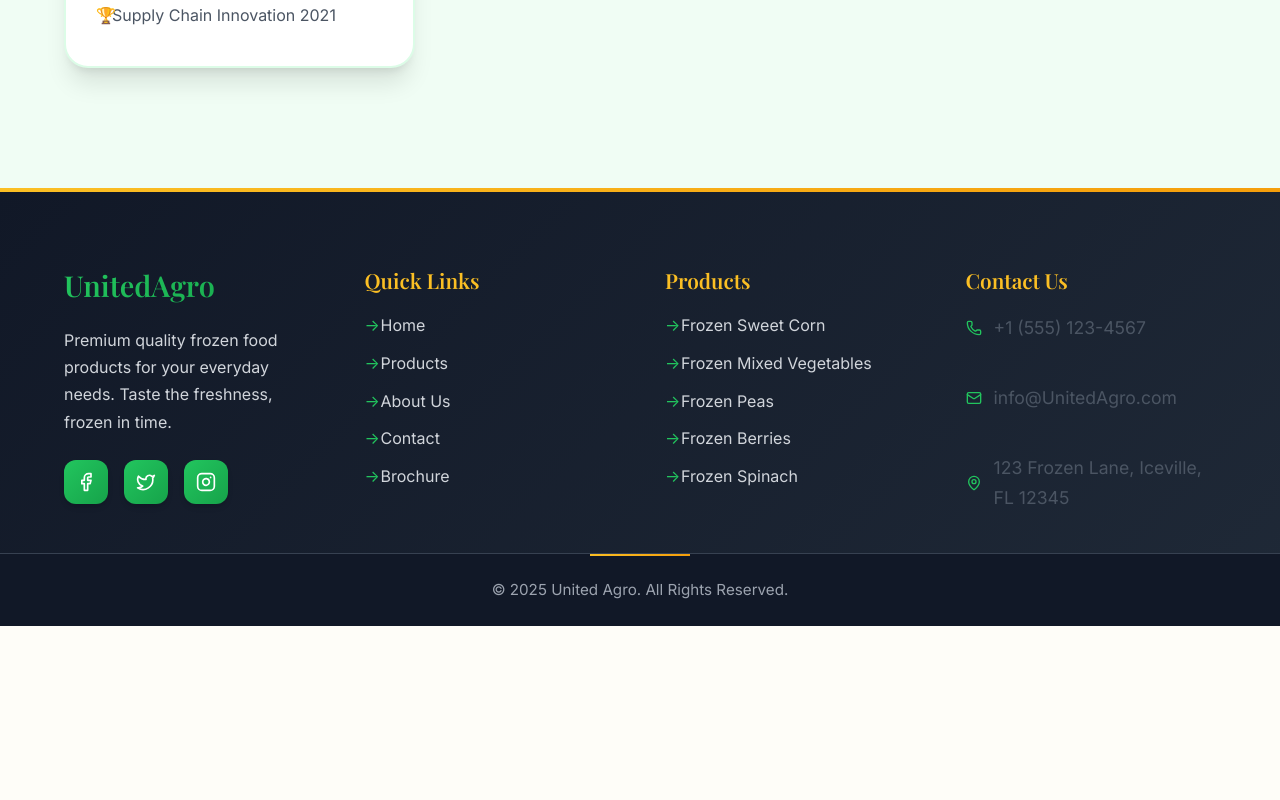
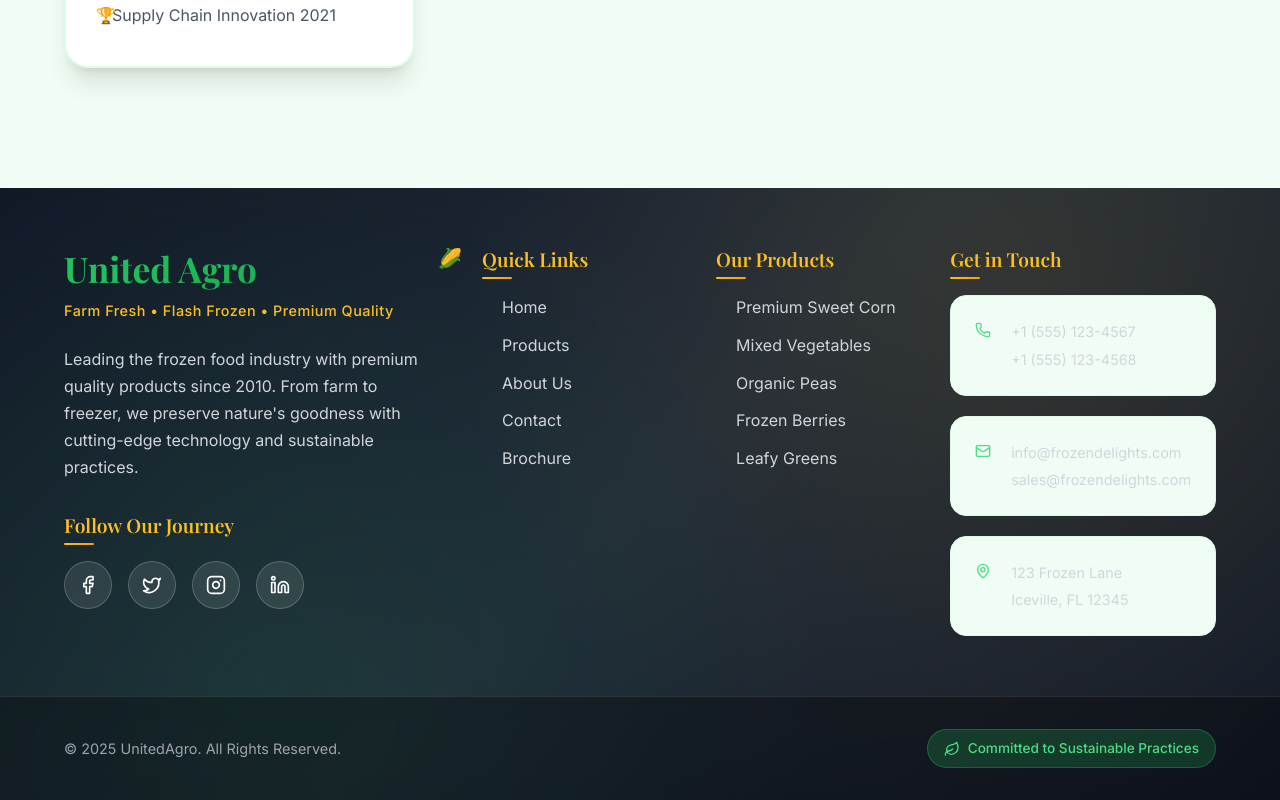
Before and after one commit to RugvedGadakh/United-Agro, a React (Create React App) app: page /about in a window 1280 px wide. Shown: the part 5370-6170 px from the top of the page. Before the commit the page ends 5996 px from the top, so only its background shows below. Built offline with nearby package versions, Linux system fonts and the light colour scheme.

Commit message:
footer modified

```diff
--- a/src/components/Footer.css
+++ b/src/components/Footer.css
@@ -1,7 +1,6 @@
 .footer {
-  background: linear-gradient(135deg, var(--gray-900) 0%, var(--gray-800) 100%);
+  background: linear-gradient(135deg, var(--gray-900) 0%, var(--gray-800) 50%, var(--gray-900) 100%);
   color: var(--white);
-  padding-top: 80px;
   position: relative;
   overflow: hidden;
 }
@@ -12,51 +11,78 @@
   top: 0;
   left: 0;
   right: 0;
-  height: 4px;
-  background: var(--gradient-golden);
+  bottom: 0;
+  background-image: radial-gradient(circle at 20% 80%, rgba(34, 197, 94, 0.1) 0%, transparent 50%),
+    radial-gradient(circle at 80% 20%, rgba(251, 191, 36, 0.1) 0%, transparent 50%);
+  pointer-events: none;
+}
+
+/* Main Footer */
+.footer-main {
+  padding: 60px 0 0;
+  position: relative;
+  z-index: 1;
 }
 
 .footer-container {
   display: grid;
-  grid-template-columns: repeat(auto-fit, minmax(250px, 1fr));
+  grid-template-columns: 2fr 1fr 1fr 1fr;
   gap: 50px;
-  padding-bottom: 50px;
-  position: relative;
-  z-index: 1;
+  align-items: start;
 }
 
-.footer-section h3 {
+.footer-section {
+  display: flex;
+  flex-direction: column;
+}
+
+/* Company Section */
+.company-section {
+  max-width: 400px;
+}
+
+.footer-logo h3 {
   font-family: "Playfair Display", serif;
-  font-size: 1.8rem;
-  margin-bottom: 24px;
+  font-size: 2.2rem;
+  font-weight: 700;
   background: var(--gradient-primary);
   -webkit-background-clip: text;
   -webkit-text-fill-color: transparent;
   background-clip: text;
+  margin-bottom: 8px;
   position: relative;
 }
 
-.footer-section h3::after {
+.footer-logo h3::after {
   content: "🌽";
   position: absolute;
   top: -2px;
-  right: -25px;
+  right: -30px;
   font-size: 1.2rem;
-  animation: pulse 2s infinite;
+  filter: none;
+  -webkit-text-fill-color: initial;
 }
 
-.footer-section h4 {
-  font-size: 1.3rem;
-  margin-bottom: 20px;
+.logo-tagline {
+  font-size: 0.9rem;
   color: var(--golden-yellow);
-  font-weight: 600;
+  font-weight: 500;
+  margin-bottom: 24px;
+  letter-spacing: 0.5px;
 }
 
-.footer-section p {
-  margin-bottom: 24px;
+.company-description {
   color: var(--gray-300);
   line-height: 1.7;
+  margin-bottom: 32px;
   font-size: 1rem;
+}
+
+.social-section h4 {
+  color: var(--golden-yellow);
+  font-size: 1rem;
+  margin-bottom: 16px;
+  font-weight: 600;
 }
 
 .social-icons {
@@ -68,96 +94,211 @@
   display: flex;
   align-items: center;
   justify-content: center;
-  width: 44px;
-  height: 44px;
-  background: var(--gradient-primary);
-  border-radius: 12px;
+  width: 48px;
+  height: 48px;
+  background: rgba(255, 255, 255, 0.1);
+  border-radius: 50%;
   color: var(--white);
   transition: all 0.3s cubic-bezier(0.4, 0, 0.2, 1);
-  box-shadow: var(--shadow-md);
+  backdrop-filter: blur(10px);
+  border: 1px solid rgba(255, 255, 255, 0.2);
 }
 
 .social-icons a:hover {
-  background: var(--gradient-golden);
-  transform: translateY(-3px);
-  box-shadow: var(--shadow-lg);
+  background: var(--gradient-primary);
+  transform: translateY(-4px);
+  box-shadow: 0 8px 25px rgba(34, 197, 94, 0.4);
+  border-color: var(--primary-green);
 }
 
-.footer-section ul {
-  list-style: none;
+/* Footer Sections */
+.footer-section h4 {
+  font-size: 1.2rem;
+  margin-bottom: 24px;
+  color: var(--golden-yellow);
+  font-weight: 600;
+  position: relative;
 }
 
-.footer-section ul li {
+.footer-section h4::after {
+  content: "";
+  position: absolute;
+  bottom: -8px;
+  left: 0;
+  width: 30px;
+  height: 2px;
+  background: var(--gradient-golden);
+  border-radius: 1px;
+}
+
+.footer-links {
+  list-style: none;
+  padding: 0;
+  margin: 0;
+}
+
+.footer-links li {
   margin-bottom: 12px;
 }
 
-.footer-section ul li a {
+.footer-links a {
   color: var(--gray-300);
   text-decoration: none;
   transition: all 0.3s ease;
   font-weight: 400;
   position: relative;
-  padding-left: 16px;
+  padding-left: 20px;
+  display: block;
 }
 
-.footer-section ul li a::before {
+.footer-links a::before {
   content: "→";
   position: absolute;
   left: 0;
   color: var(--primary-green);
-  transition: transform 0.3s ease;
+  transition: all 0.3s ease;
+  opacity: 0;
+  transform: translateX(-10px);
 }
 
-.footer-section ul li a:hover {
+.footer-links a:hover {
   color: var(--golden-yellow);
-  transform: translateX(4px);
+  transform: translateX(8px);
 }
 
-.footer-section ul li a:hover::before {
-  transform: translateX(4px);
+.footer-links a:hover::before {
+  opacity: 1;
+  transform: translateX(0);
 }
 
-.contact-info p {
+/* Contact Section */
+.contact-section {
+  /* Remove all the glassmorphism styling */
+}
+
+.contact-info {
+  display: flex;
+  flex-direction: column;
+  gap: 20px;
+}
+
+.contact-item {
+  display: flex;
+  gap: 12px;
+  align-items: flex-start;
+}
+
+.contact-item svg {
+  color: var(--primary-green-light);
+  flex-shrink: 0;
+  margin-top: 2px;
+}
+
+.contact-item div {
+  display: flex;
+  flex-direction: column;
+  gap: 4px;
+}
+
+.contact-item a,
+.contact-item span {
+  color: var(--gray-300);
+  text-decoration: none;
+  font-size: 0.9rem;
+  transition: color 0.3s ease;
+}
+
+.contact-item a:hover {
+  color: var(--primary-green-light);
+}
+
+/* Footer Bottom */
+.footer-bottom {
+  background: rgba(0, 0, 0, 0.3);
+  border-top: 1px solid rgba(255, 255, 255, 0.1);
+  padding: 32px 0;
+  margin-top: 60px;
+  backdrop-filter: blur(10px);
+}
+
+.footer-bottom-content {
+  display: flex;
+  justify-content: space-between;
+  align-items: center;
+  flex-wrap: wrap;
+  gap: 20px;
+}
+
+.footer-bottom-left {
+  display: flex;
+  flex-direction: column;
+  gap: 12px;
+}
+
+.footer-bottom-left p {
+  color: var(--gray-400);
+  font-size: 0.9rem;
+  margin: 0;
+}
+
+.footer-bottom-links {
+  display: flex;
+  gap: 24px;
+  flex-wrap: wrap;
+}
+
+.footer-bottom-links a {
+  color: var(--gray-400);
+  text-decoration: none;
+  font-size: 0.85rem;
+  transition: color 0.3s ease;
+}
+
+.footer-bottom-links a:hover {
+  color: var(--primary-green-light);
+}
+
+.footer-bottom-right {
   display: flex;
   align-items: center;
-  gap: 12px;
-  margin-bottom: 16px;
-  color: var(--gray-300);
-  font-weight: 400;
 }
 
-.contact-info svg {
-  color: var(--primary-green);
-  flex-shrink: 0;
+.sustainability-badge {
+  display: flex;
+  align-items: center;
+  gap: 8px;
+  background: rgba(34, 197, 94, 0.2);
+  color: var(--primary-green-light);
+  padding: 8px 16px;
+  border-radius: 20px;
+  font-size: 0.85rem;
+  font-weight: 500;
+  border: 1px solid rgba(34, 197, 94, 0.3);
 }
 
-.footer-bottom {
-  background: var(--gray-900);
-  border-top: 1px solid var(--gray-700);
-  padding: 24px 0;
-  text-align: center;
-  position: relative;
+/* Responsive Design */
+@media (max-width: 1200px) {
+  .footer-container {
+    grid-template-columns: 2fr 1fr 1fr 1.5fr;
+    gap: 40px;
+  }
 }
 
-.footer-bottom::before {
-  content: "";
-  position: absolute;
-  top: 0;
-  left: 50%;
-  transform: translateX(-50%);
-  width: 100px;
-  height: 2px;
-  background: var(--gradient-golden);
-}
+@media (max-width: 1024px) {
+  .footer-container {
+    grid-template-columns: 1fr 1fr;
+    gap: 40px;
+  }
 
-.footer-bottom p {
-  color: var(--gray-400);
-  font-size: 0.95rem;
+  .company-section {
+    grid-column: span 2;
+    max-width: none;
+  }
 }
 
 @media (max-width: 768px) {
-  .footer {
-    padding-top: 60px;
+  .footer-main {
+    padding: 60px 0 0;
   }
 
   .footer-container {
@@ -165,11 +306,71 @@
     gap: 40px;
   }
 
-  .footer-section h3 {
-    font-size: 1.6rem;
+  .company-section {
+    grid-column: span 1;
+  }
+
+  .contact-section {
+    padding: 24px;
+  }
+
+  .footer-bottom-content {
+    flex-direction: column;
+    text-align: center;
+    gap: 16px;
+  }
+
+  .footer-bottom-links {
+    justify-content: center;
   }
 
   .social-icons {
     justify-content: center;
   }
 }
+
+@media (max-width: 480px) {
+  .footer-logo h3 {
+    font-size: 1.8rem;
+  }
+
+  .footer-main {
+    padding: 40px 0 0;
+  }
+
+  .contact-item {
+    flex-direction: column;
+    align-items: center;
+    text-align: center;
+  }
+
+  .cert-badges {
+    justify-content: center;
+  }
+
+  .footer-bottom-links {
+    flex-direction: column;
+    gap: 12px;
+  }
+}
+
+/* Accessibility */
+@media (prefers-reduced-motion: reduce) {
+  .social-icons a,
+  .footer-links a,
+  .newsletter-btn {
+    transition: none;
+  }
+}
+
+/* Print Styles */
+@media print {
+  .social-icons {
+    display: none;
+  }
+
+  .footer {
+    background: white;
+    color: black;
+  }
+}
--- a/src/components/Footer.jsx
+++ b/src/components/Footer.jsx
@@ -1,88 +1,137 @@
 import { Link } from "react-router-dom"
-import { Facebook, Twitter, Instagram, Mail, Phone, MapPin } from "lucide-react"
+import { Facebook, Twitter, Instagram, Linkedin, Mail, Phone, MapPin, Leaf } from "lucide-react"
 import "./Footer.css"
 
 const Footer = () => {
+  const currentYear = new Date().getFullYear()
+
+  const quickLinks = [
+    { name: "Home", path: "/" },
+    { name: "Products", path: "/products" },
+    { name: "About Us", path: "/about" },
+    { name: "Contact", path: "/contact" },
+    { name: "Brochure", path: "/brochure" },
+  ]
+
+  const productCategories = [
+    { name: "Premium Sweet Corn", path: "/products/1" },
+    { name: "Mixed Vegetables", path: "/products/2" },
+    { name: "Organic Peas", path: "/products/3" },
+    { name: "Frozen Berries", path: "/products/4" },
+    { name: "Leafy Greens", path: "/products/5" },
+  ]
+
   return (
     <footer className="footer">
-      <div className="container footer-container">
-        <div className="footer-section">
-          <h3>UnitedAgro</h3>
-          <p>Premium quality frozen food products for your everyday needs. Taste the freshness, frozen in time.</p>
-          <div className="social-icons">
-            <a href="https://facebook.com" target="_blank" rel="noopener noreferrer">
-              <Facebook size={20} />
-            </a>
-            <a href="https://twitter.com" target="_blank" rel="noopener noreferrer">
-              <Twitter size={20} />
-            </a>
-            <a href="https://instagram.com" target="_blank" rel="noopener noreferrer">
-              <Instagram size={20} />
-            </a>
+      {/* Main Footer Content */}
+      <div className="footer-main">
+        <div className="container footer-container">
+          {/* Company Info */}
+          <div className="footer-section company-section">
+            <div className="footer-logo">
+              <h3>United Agro</h3>
+              <div className="logo-tagline">Farm Fresh • Flash Frozen • Premium Quality</div>
+            </div>
+            <p className="company-description">
+              Leading the frozen food industry with premium quality products since 2010. From farm to freezer, we
+              preserve nature's goodness with cutting-edge technology and sustainable practices.
+            </p>
+
+            <div className="social-section">
+              <h4>Follow Our Journey</h4>
+              <div className="social-icons">
+                <a href="https://facebook.com" target="_blank" rel="noopener noreferrer" aria-label="Facebook">
+                  <Facebook size={20} />
+                </a>
+                <a href="https://twitter.com" target="_blank" rel="noopener noreferrer" aria-label="Twitter">
+                  <Twitter size={20} />
+                </a>
+                <a href="https://instagram.com" target="_blank" rel="noopener noreferrer" aria-label="Instagram">
+                  <Instagram size={20} />
+                </a>
+                <a href="https://linkedin.com" target="_blank" rel="noopener noreferrer" aria-label="LinkedIn">
+                  <Linkedin size={20} />
+                </a>
+              </div>
+            </div>
           </div>
-        </div>
 
-        <div className="footer-section">
-          <h4>Quick Links</h4>
-          <ul>
-            <li>
-              <Link to="/">Home</Link>
-            </li>
-            <li>
-              <Link to="/products">Products</Link>
-            </li>
-            <li>
-              <Link to="/about">About Us</Link>
-            </li>
-            <li>
-              <Link to="/contact">Contact</Link>
-            </li>
-            <li>
-              <Link to="/brochure">Brochure</Link>
-            </li>
-          </ul>
-        </div>
+          {/* Quick Links */}
+          <div className="footer-section">
+            <h4>Quick Links</h4>
+            <ul className="footer-links">
+              {quickLinks.map((link, index) => (
+                <li key={index}>
+                  <Link to={link.path}>{link.name}</Link>
+                </li>
+              ))}
+            </ul>
+          </div>
 
-        <div className="footer-section">
-          <h4>Products</h4>
-          <ul>
-            <li>
-              <Link to="/products/1">Frozen Sweet Corn</Link>
-            </li>
-            <li>
-              <Link to="/products/2">Frozen Mixed Vegetables</Link>
-            </li>
-            <li>
-              <Link to="/products/3">Frozen Peas</Link>
-            </li>
-            <li>
-              <Link to="/products/4">Frozen Berries</Link>
-            </li>
-            <li>
-              <Link to="/products/5">Frozen Spinach</Link>
-            </li>
-          </ul>
-        </div>
+          {/* Products */}
+          <div className="footer-section">
+            <h4>Our Products</h4>
+            <ul className="footer-links">
+              {productCategories.map((product, index) => (
+                <li key={index}>
+                  <Link to={product.path}>{product.name}</Link>
+                </li>
+              ))}
+            </ul>
+          </div>
 
-        <div className="footer-section">
-          <h4>Contact Us</h4>
-          <div className="contact-info">
-            <p>
-              <Phone size={16} /> +1 (555) 123-4567
-            </p>
-            <p>
-              <Mail size={16} /> info@UnitedAgro.com
-            </p>
-            <p>
-              <MapPin size={16} /> 123 Frozen Lane, Iceville, FL 12345
-            </p>
+          {/* Contact Info */}
+          <div className="footer-section contact-section">
+            <h4>Get in Touch</h4>
+            <div className="contact-info">
+              <div className="contact-item">
+                <Phone size={16} />
+                <div>
+                  <a href="tel:+15551234567">+1 (555) 123-4567</a>
+                  <a href="tel:+15551234568">+1 (555) 123-4568</a>
+                </div>
+              </div>
+
+              <div className="contact-item">
+                <Mail size={16} />
+                <div>
+                  <a href="mailto:info@frozendelights.com">info@frozendelights.com</a>
+                  <a href="mailto:sales@frozendelights.com">sales@frozendelights.com</a>
+                </div>
+              </div>
+
+              <div className="contact-item">
+                <MapPin size={16} />
+                <div>
+                  <span>123 Frozen Lane</span>
+                  <span>Iceville, FL 12345</span>
+                </div>
+              </div>
+            </div>
           </div>
         </div>
       </div>
 
+      {/* Footer Bottom */}
       <div className="footer-bottom">
         <div className="container">
-          <p>&copy; {new Date().getFullYear()} United Agro. All Rights Reserved.</p>
+          <div className="footer-bottom-content">
+            <div className="footer-bottom-left">
+              <p>&copy; {currentYear} UnitedAgro. All Rights Reserved.</p>
+              {/* <div className="footer-bottom-links">
+                <Link to="/privacy">Privacy Policy</Link>
+                <Link to="/terms">Terms of Service</Link>
+                <Link to="/cookies">Cookie Policy</Link>
+                <Link to="/sitemap">Sitemap</Link>
+              </div> */}
+            </div>
+            <div className="footer-bottom-right">
+              <div className="sustainability-badge">
+                <Leaf size={16} />
+                <span>Committed to Sustainable Practices</span>
+              </div>
+            </div>
+          </div>
         </div>
       </div>
     </footer>
--- a/src/components/ProductCard.jsx
+++ b/src/components/ProductCard.jsx
@@ -19,7 +19,7 @@ const ProductCard = ({ product }) => {
       <div className="product-info">
         <h3>{product.name}</h3>
         <p>{product.shortDescription}</p>
-        <Link to={`/products/${product.id}`} className="btn">
+        <Link to={`/products/${product._id}`} className="btn">
           View Details
         </Link>
       </div>
```
